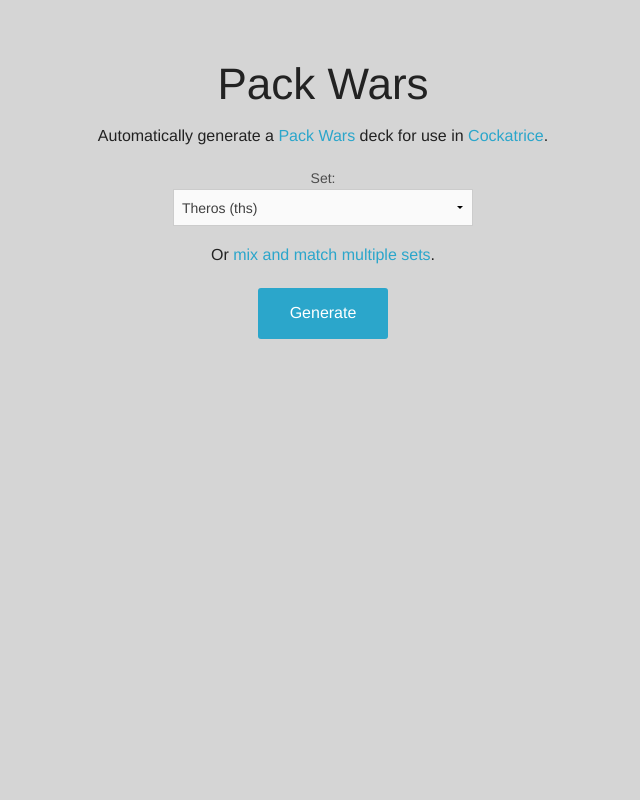
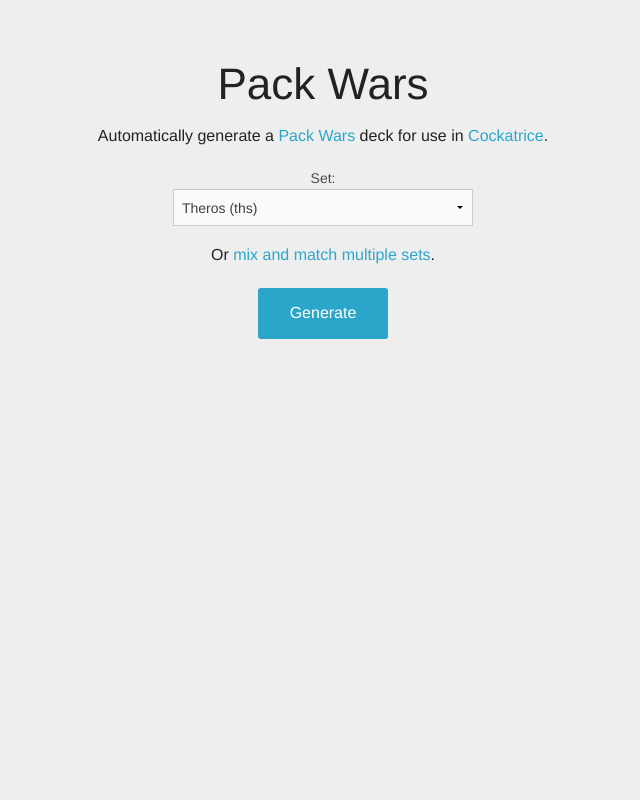
Before and after one commit to tgsergeant/packwars, a Flask app: page / in a window 1280 px wide. Shown: the whole page, without its empty margins (317-957 px from the left). Run offline with Flask 2, Linux system fonts and the light colour scheme; some libraries are stand-ins or nearby versions.

Commit message:
Lighten background

```diff
--- a/static/style.css
+++ b/static/style.css
@@ -1,5 +1,5 @@
 body {
-    background-color: #d5d5d5;
+    background-color: #eee;
     text-align: center;
     padding-top: 50px;
 }
```
